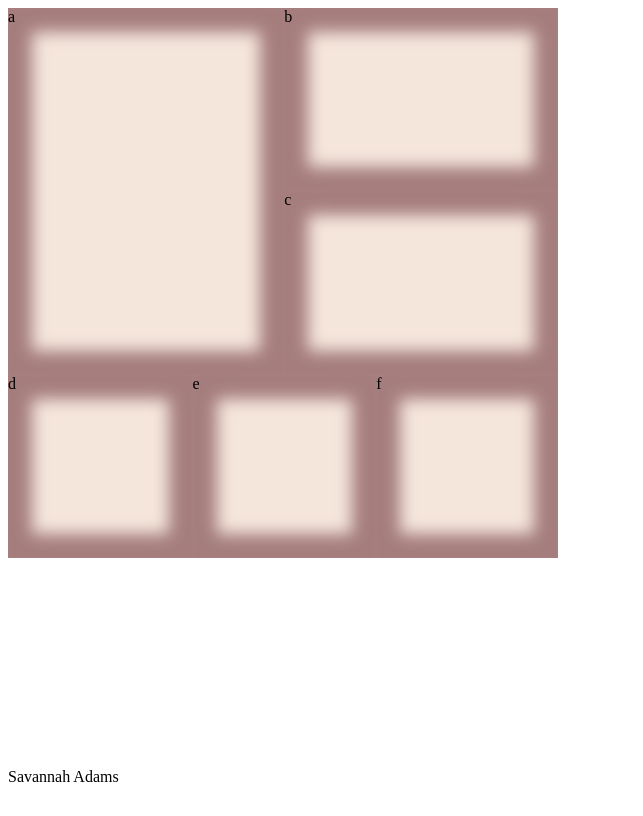
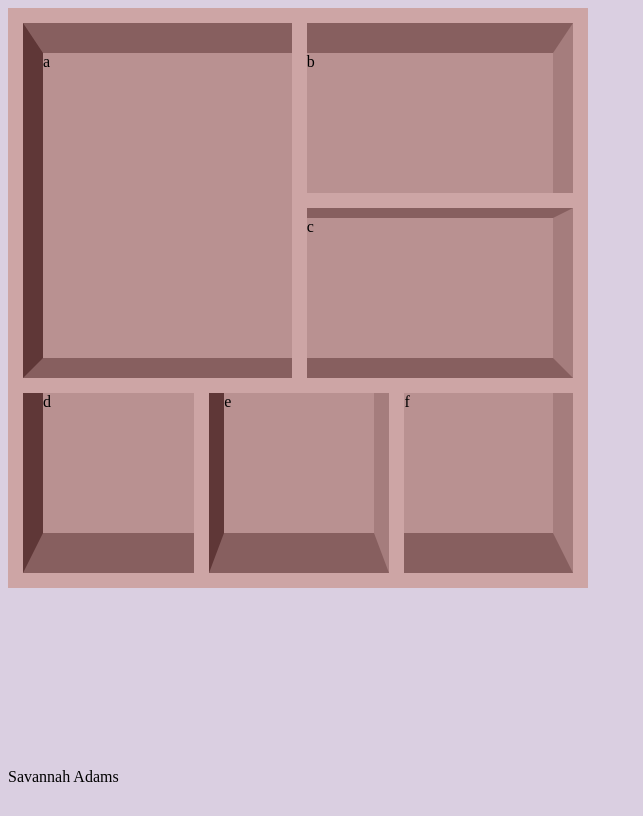
Before and after one commit to savannahjane90/css-grid, a plain HTML site: page index.html in a window 1280 px wide. Shown: the whole page, without its empty margins (0-643 px from the left). Drawn offline with Linux system fonts and the light colour scheme.

Commit message:
First commit

```diff
--- a/CSS/style.css
+++ b/CSS/style.css
@@ -1,6 +1,7 @@
 body {
     min-height: 100vh;
     width: 98vh;
+    background-color:rgba(217, 206, 224, 0.959);
 }
 
 main {
@@ -12,40 +13,59 @@ main {
     display: grid;
     height: 550px;
     width: 550px;
-    background-color:rgb(245, 230, 220);
+    gap: 15px;
+    padding: 15px;
+    background-color: rgb(205, 165, 165)
+
 }
 
 div>div {
-    box-shadow: inset 0 0 1em 1.5em rgb(165, 125, 125);
+    background-color: rgb(185, 145, 145);
 }
 
 #one {
     grid-column: 1 / 4;
     grid-row: 1 / 3;
+    border-top: solid 30px rgb(135, 95, 95);
+    border-bottom: solid 20px rgb(135, 95, 95);
+    border-left: solid 20px rgb(95, 55, 55);
 
 }
 
 #two {
     grid-column: 4 / 7;
     grid-row: 1 / 2;
+    border-top: solid 30px rgb(135, 95, 95);
+    border-right: solid 20px rgb(165, 125, 125);
 }
 
 #three {
     grid-column: 4 / 7;
     grid-row: 2 / 3;
+    border-top: solid 10px rgb(135, 95, 95);
+    border-bottom: solid 20px rgb(135, 95, 95);
+    border-right: solid 20px rgb(165, 125, 125);
 }
 
 #four {
     grid-column: 1 / 3;
     grid-row: 3 / 4;
+    border-bottom: solid 40px rgb(135, 95, 95);
+    border-left: solid 20px rgb(95, 55, 55);
+
 }
 
 #five {
     grid-column: 3 / 5;
     grid-row: 3 / 4;
+    border-bottom: solid 40px rgb(135, 95, 95);
+    border-right: solid 15px rgb(165, 125, 125);
+    border-left: solid 15px rgb(95, 55, 55);
 }
 
 #six {
     grid-column: 5 / 7;
     grid-row: 3 / 4;
+    border-bottom: solid 40px rgb(135, 95, 95);
+    border-right: solid 20px rgb(165, 125, 125);
 }
```
